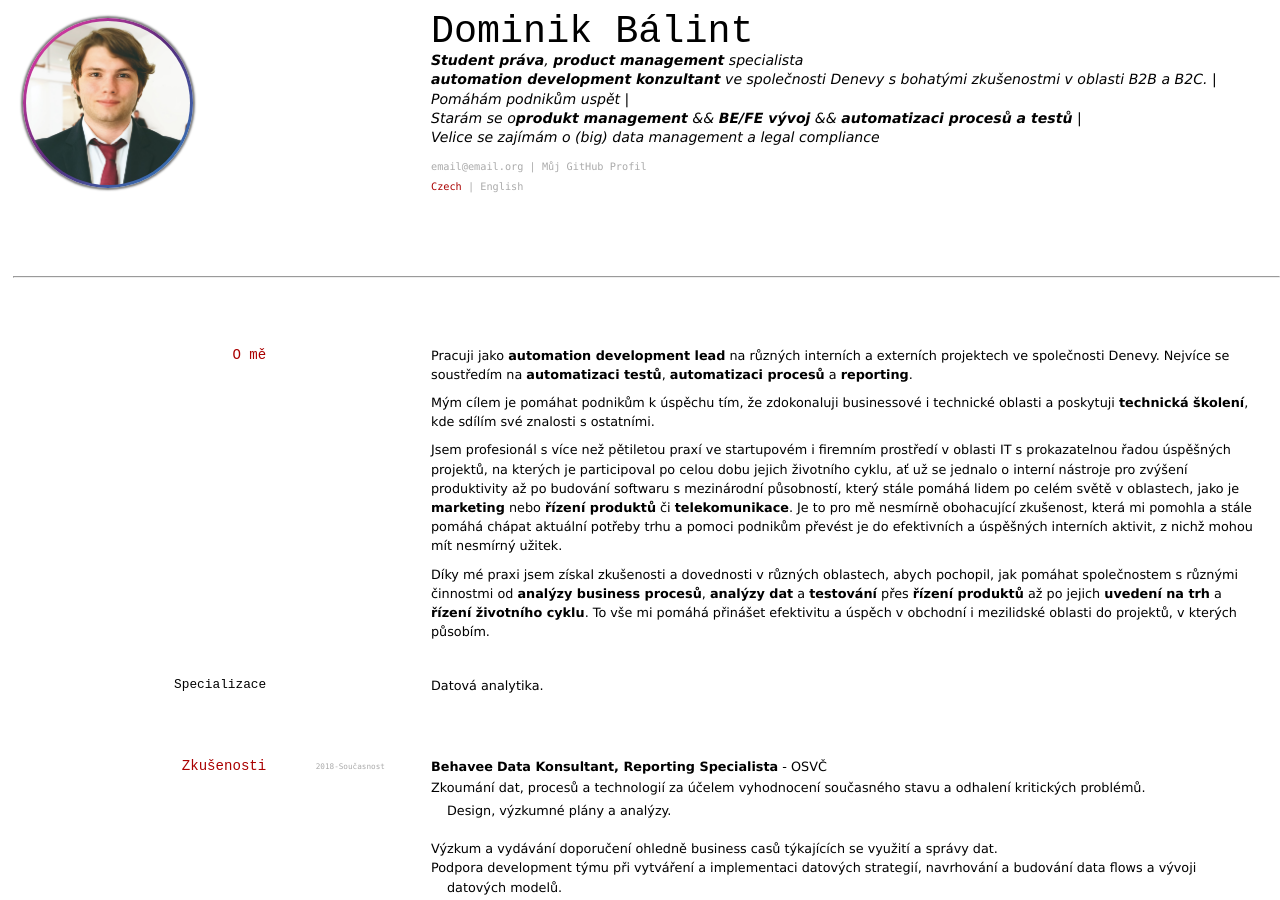
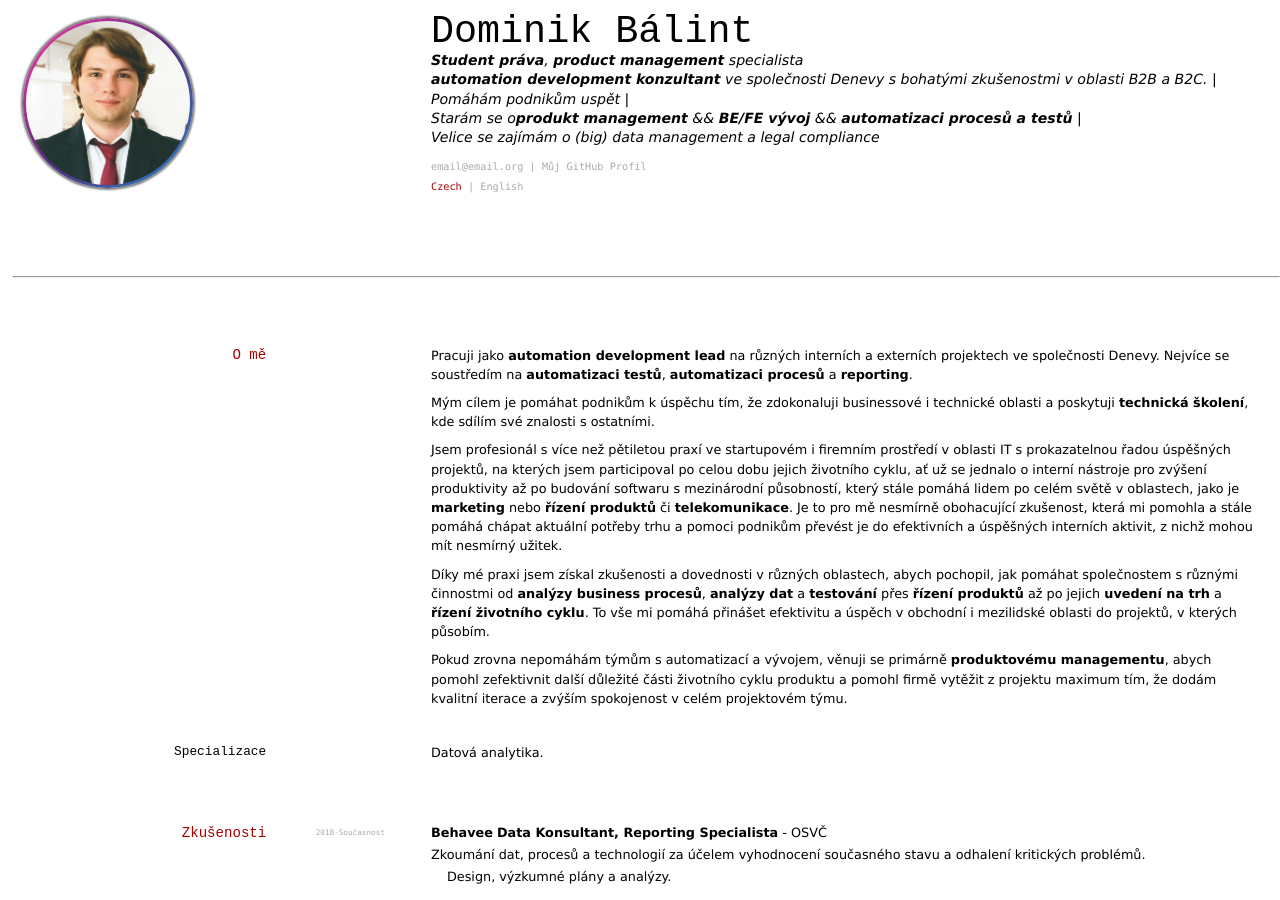
Before and after one commit to Dominik-97/curriculum-vitae, a Jekyll site: the page built from index_cz.md, in a window 1280 px wide and 900 px high. Built offline with Jekyll 4.4.1, drawn with Linux system fonts in a browser that asks for light colours.

Commit message:
Working on translation.

```diff
--- a/index_cz.md
+++ b/index_cz.md
@@ -37,11 +37,11 @@ Pracuji jako **automation development lead** na různých interních a externíc
 
 Mým cílem je pomáhat podnikům k úspěchu tím, že zdokonaluji businessové i technické oblasti a poskytuji **technická školení**, kde sdílím své znalosti s ostatními. <br>
 
-Jsem profesionál s více než pětiletou praxí ve startupovém i firemním prostředí v oblasti IT s prokazatelnou řadou úspěšných projektů, na kterých je participoval po celou dobu jejich životního cyklu, ať už se jednalo o interní nástroje pro zvýšení produktivity až po budování softwaru s mezinárodní působností, který stále pomáhá lidem po celém světě v oblastech, jako je **marketing** nebo **řízení produktů** či **telekomunikace**. Je to pro mě nesmírně obohacující zkušenost, která mi pomohla a stále pomáhá chápat aktuální potřeby trhu a pomoci podnikům převést je do efektivních a úspěšných interních aktivit, z nichž mohou mít nesmírný užitek. <br>
+Jsem profesionál s více než pětiletou praxí ve startupovém i firemním prostředí v oblasti IT s prokazatelnou řadou úspěšných projektů, na kterých jsem participoval po celou dobu jejich životního cyklu, ať už se jednalo o interní nástroje pro zvýšení produktivity až po budování softwaru s mezinárodní působností, který stále pomáhá lidem po celém světě v oblastech, jako je **marketing** nebo **řízení produktů** či **telekomunikace**. Je to pro mě nesmírně obohacující zkušenost, která mi pomohla a stále pomáhá chápat aktuální potřeby trhu a pomoci podnikům převést je do efektivních a úspěšných interních aktivit, z nichž mohou mít nesmírný užitek. <br>
 
 Díky mé praxi jsem získal zkušenosti a dovednosti v různých oblastech, abych pochopil, jak pomáhat společnostem s různými činnostmi od **analýzy business procesů**, **analýzy dat** a **testování** přes **řízení produktů** až po jejich **uvedení na trh** a **řízení životního cyklu**. To vše mi pomáhá přinášet efektivitu a úspěch v obchodní i mezilidské oblasti do projektů, v kterých působím. <br>
 
-
+Pokud zrovna nepomáhám týmům s automatizací a vývojem, věnuji se primárně **produktovému managementu**, abych pomohl zefektivnit další důležité části životního cyklu produktu a pomohl firmě vytěžit z projektu maximum tím, že dodám kvalitní iterace a zvýším spokojenost v celém projektovém týmu.
 
 ### Specializace
 
```
Also changed, not shown: index.md (+1 -1 lines).
